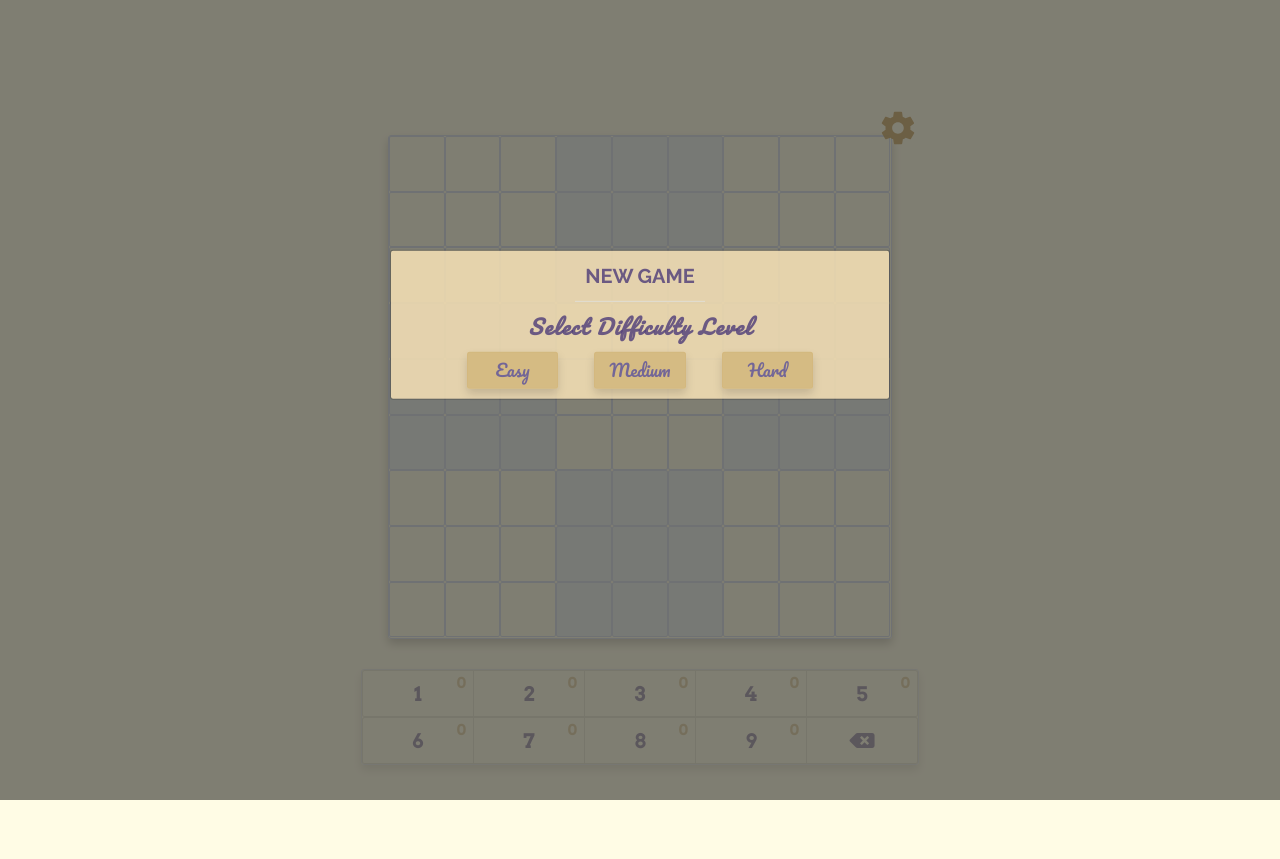
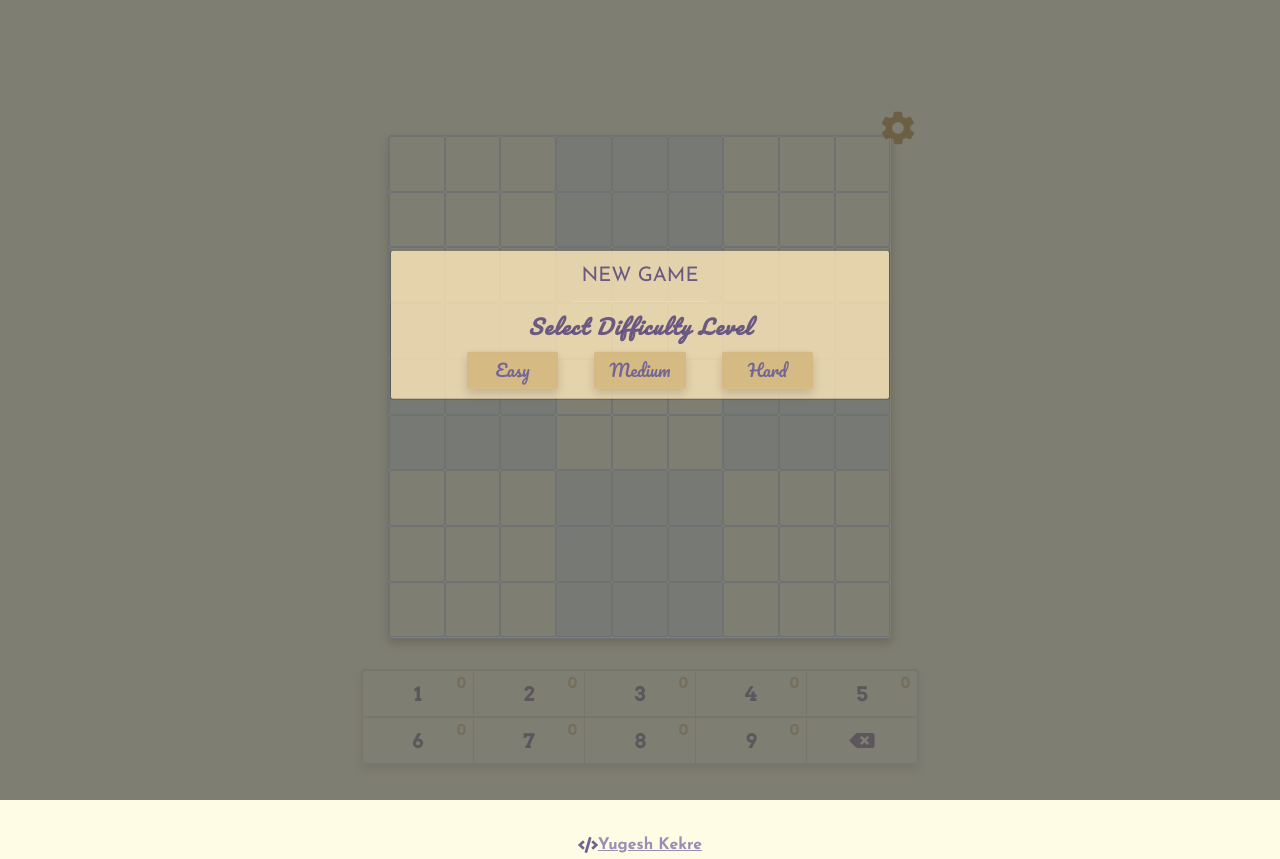
Before and after one commit to ykekre/sudoku, a website built with webpack: page src/template.html in a window 1280 px wide. Before the commit the page ends 800 px from the top, so only its background shows below. Built offline with nearby package versions, Linux system fonts and the light colour scheme; a script that the page names is missing.

Commit message:
add footer with link to github

```diff
--- a/src/resources/sass/base/_typography.scss
+++ b/src/resources/sass/base/_typography.scss
@@ -6,11 +6,12 @@
   font-size: 2rem;
 
   .modal-header {
-    font-family: 'Raleway', sans-serif;
-    font-weight: 800;
+    font-family: 'Josefin Sans', sans-serif;
+    font-weight: 700;
     color: $color-modal-text;
   }
-  .modal-body{
+
+  .modal-body {
     font-family: 'Pacifico', cursive;
     // text-transform: uppercase;
     font-style: italic;
@@ -27,13 +28,13 @@
   font-style: italic;
   font-weight: 700;
   letter-spacing: 1.2px;
-font-size: 1.3rem;
-color: $color-modal-text;
+  font-size: 1.3rem;
+  color: $color-modal-text;
 }
 
 .alert {
   font-family: 'Pacifico', cursive;
-    letter-spacing: 1px;
-    color: $color-modal-text;
+  letter-spacing: 1px;
+  color: $color-modal-text;
 
 }
--- a/src/resources/sass/components/_toast.scss
+++ b/src/resources/sass/components/_toast.scss
@@ -4,11 +4,43 @@
   left: 1px; */
   background-color: rgba(250, 229, 184, 0.479);
   font-family: 'Pacifico', cursive;
-    // text-transform: uppercase;
-    font-style: italic;
+  // text-transform: uppercase;
+  font-style: italic;
   font-size: 1.7rem;
-    font-weight: 700;
-    letter-spacing: 1.2px;
-    color: $color-modal-text;
+  font-weight: 700;
+  letter-spacing: 1.2px;
+  color: $color-modal-text;
 
 }
+
+.github {
+  font-size: 1em;
+  font-family: 'Josefin Sans', sans-serif;
+  // font-style: italic;
+  font-weight: 700;
+
+  // color: $color-modal-text;
+  i.fas {
+    color: $color-input-number;
+
+  }
+
+  p {
+    margin: 0;
+  }
+
+  a.repo-link {
+    color: #988fb2;
+    text-align: center;
+    text-decoration: underline;
+
+    &:hover,
+    &:active {
+
+      color: $color-input-number;
+
+    }
+  }
+
+
+}
--- a/src/template.html
+++ b/src/template.html
@@ -8,7 +8,8 @@
   <meta http-equiv="X-UA-Compatible" content="ie=edge">
   <link href="https://fonts.googleapis.com/css?family=Arvo:400,700" rel="stylesheet">
   <link href="https://fonts.googleapis.com/css?family=Pacifico" rel="stylesheet">
-  <link href="https://fonts.googleapis.com/css?family=Raleway:700,800" rel="stylesheet">
+  <link href="https://fonts.googleapis.com/css?family=Josefin+Sans:400,600,700" rel="stylesheet">
+
   <link rel="stylesheet" href="https://stackpath.bootstrapcdn.com/bootstrap/4.3.1/css/bootstrap.min.css"
     integrity="sha384-ggOyR0iXCbMQv3Xipma34MD+dH/1fQ784/j6cY/iJTQUOhcWr7x9JvoRxT2MZw1T" crossorigin="anonymous">
   <link rel="stylesheet" href="https://use.fontawesome.com/releases/v5.8.1/css/all.css"
@@ -18,6 +19,7 @@
 </head>
 
 <body>
+
 
   <!-- Modal -->
   <div class="modal fade" id="levelModal" tabindex="-1" role="dialog" aria-labelledby="levelModalTitle"
@@ -48,6 +50,7 @@
 
   </div>
   <div class="container grid mx-auto ">
+
     <div class="toast d-flex justify-content-center rounded puzzle-load" role="alert" aria-live="assertive"
       aria-atomic="true" data-delay="5000">
 
@@ -203,6 +206,14 @@
     </div>
   </div>
 
+  <footer>
+    <div class="github d-flex justify-content-center align-items-center mt-5 p-1">
+      <i class="fas fa-code"></i>
+      <a class="repo-link" href="https://github.com/ykekre/sudoku" target="_blank" rel="noopener noreferrer">
+        Yugesh
+        Kekre</a>
+    </div>
+  </footer>
 
   <script src="https://code.jquery.com/jquery-3.3.1.slim.min.js"
     integrity="sha384-q8i/X+965DzO0rT7abK41JStQIAqVgRVzpbzo5smXKp4YfRvH+8abtTE1Pi6jizo" crossorigin="anonymous">
```
